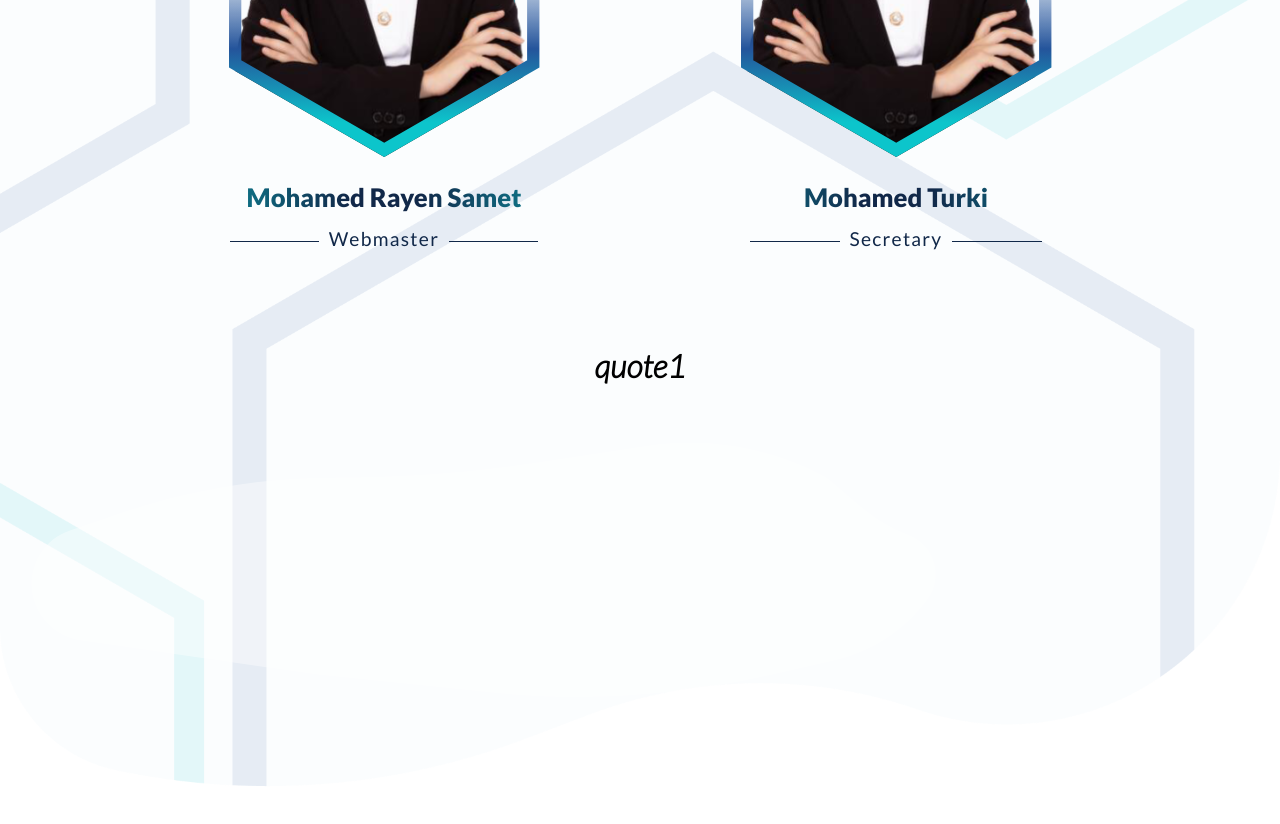
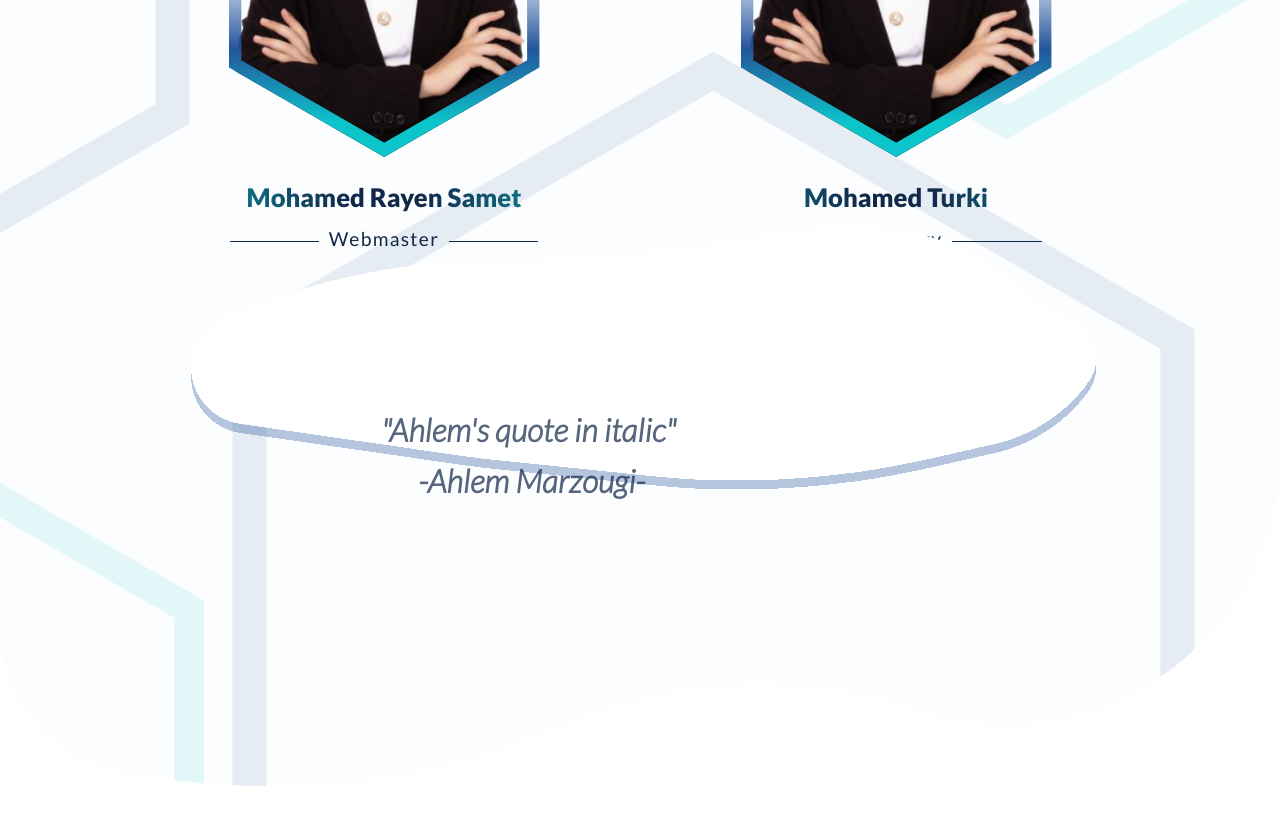
Before and after one commit to SametMohamedRayen/EMBSWebsite, a React (Create React App) app: page / in a window 1280 px wide. Shown: the part 1940-2764 px from the top of the page. Built offline with nearby package versions, Linux system fonts and the light colour scheme.

Commit message:
Text slider with animations

```diff
--- a/src/components/MiddleTopSection.js
+++ b/src/components/MiddleTopSection.js
@@ -122,7 +122,15 @@ const MiddleTopSection = () => {
             </div>
           </div>
         </div>
-        <TextSlider texts={["quote1", "quote2", "quote3"]} />
+        <TextSlider
+          texts={[
+            '"Ahlem\'s quote in italic"\n -Ahlem Marzougi-',
+            `"Ahmed's quote in italic"\n -Ahmed Chtourou-`,
+            `"Oumayma's quote in italic"\n -Oumayma Trifii-`,
+            `"Rayen's quote in italic"\n -Mohamed Rayen Samet-`,
+            `"Mohamed's quote in italic"\n -Mohamed Turki-`,
+          ]}
+        />
       </div>
     </>
   );
--- a/src/components/TextSlider.js
+++ b/src/components/TextSlider.js
@@ -5,19 +5,45 @@ const TextSlider = (props) => {
   const { texts } = props;
   const [index, setIndex] = useState(0);
   const [newText, setNewText] = useState(texts[0]);
+  const [slidingOut, setSlidingOut] = useState(false);
+  const [slidingIn, setSlidingIn] = useState(true);
 
   useEffect(() => {
-    const intervalID = setInterval(() => {
-      setIndex(index === texts.length - 1 ? 0 : index + 1);
-      setNewText(texts[index]);
-    }, 5000);
-    return () => clearInterval(intervalID);
-  }, [newText, index]);
+    if (slidingIn) {
+      const intervalSlidingIn = setInterval(() => {
+        setSlidingIn(false);
+      }, 1000);
+      return () => clearInterval(intervalSlidingIn);
+    } else if (!slidingOut) {
+      const intervalFixed = setInterval(() => {
+        setSlidingOut(true);
+      }, 3000);
+      return () => clearInterval(intervalFixed);
+    } else {
+      const intervalSliding = setInterval(() => {
+        setIndex(index === texts.length - 1 ? 0 : index + 1);
+        setNewText(texts[index]);
+        setSlidingOut(false);
+        setSlidingIn(true);
+      }, 1000);
+      return () => clearInterval(intervalSliding);
+    }
+  }, [newText, slidingOut, slidingIn, index]);
 
   return (
-    <div>
+    <div className="cloudParent">
       <Cloud className="cloud" />
-      <div className="slidingText">{newText}</div>
+      <div
+        className={
+          (slidingOut
+            ? "slidingText"
+            : slidingIn
+            ? "slidingInText"
+            : "fixedText") + " lineBreaks quoteText"
+        }
+      >
+        {newText}
+      </div>
     </div>
   );
 };
--- a/src/styles.css
+++ b/src/styles.css
@@ -7,6 +7,7 @@
 
 body {
     margin: 0;
+    overflow-x: hidden;
 }
 
 a {
@@ -23,7 +24,7 @@ a {
     position: fixed;
     width: 100%;
     height: auto;
-    z-index: 1;
+    z-index: 2;
 }
 
 .navbarScrolled {
@@ -614,17 +615,45 @@ a {
     visibility: visible;
 }
 
+.fixedText {
+    opacity: 100%;
+    transition-duration: 1s;
+}
+
 .slidingText {
+    margin-right: -60%;
+    opacity: 0;
+    transition-duration: 1s;
+}
+
+.slidingInText {
+    margin-left: -60%;
+    opacity: 0;
+}
+
+.quoteText {
     text-align: center;
     font-family: "Lato", sans-serif;
     font-style: italic;
     font-size: 2.5vw;
     font-weight: 700;
+    margin-top: 4.5vw;
+    z-index: 1;
+    line-height: 4vw;
+    color: #112849;
 }
 
 .cloud {
     width: 75%;
     position: absolute;
+    margin-top: -17vw;
+
+}
+
+.cloudParent {
+    display: flex;
+    justify-content: center;
+    align-content: center;
 }
 
 
@@ -647,3 +676,7 @@ a {
     font-size: 2vw;
     font-weight: 900;
 }
+
+.lineBreaks {
+    white-space: pre-wrap;
+}
```
Also changed, not shown: src/SVG/Cloud.svg.
